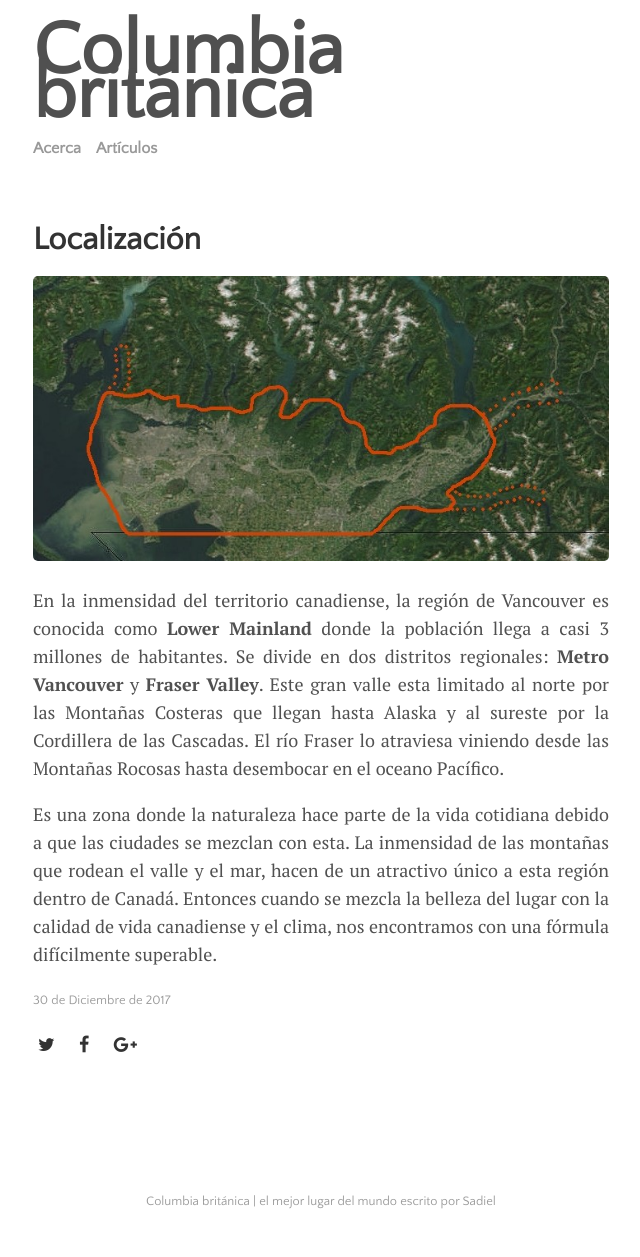
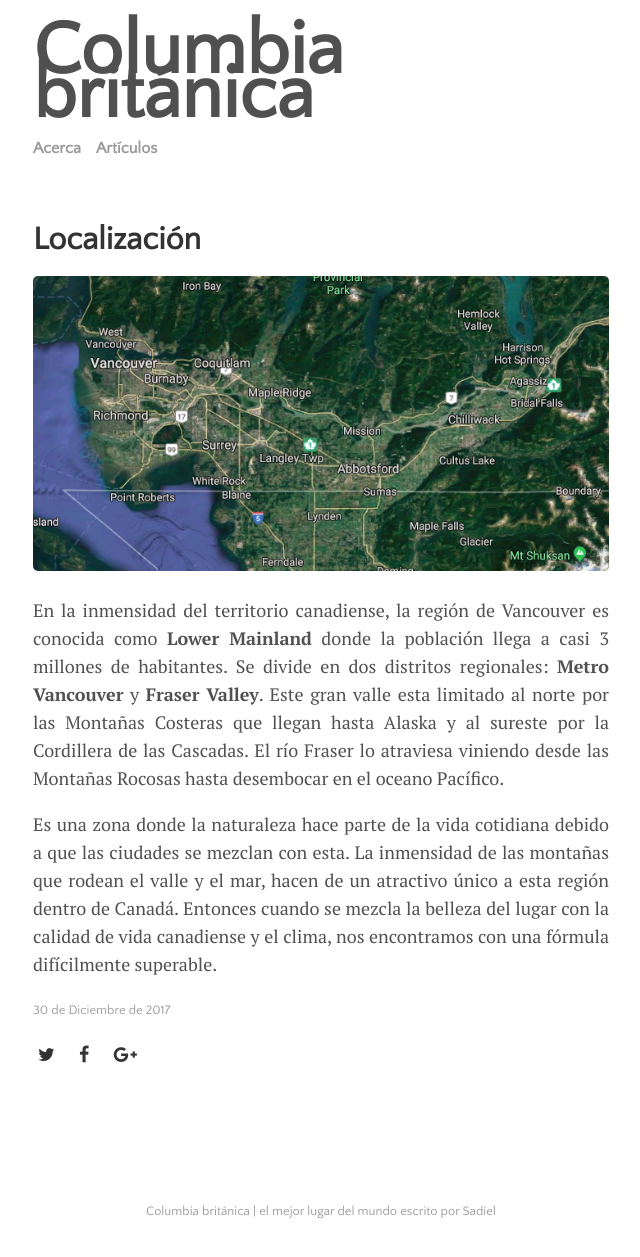
Before and after one commit to sadiel/blog, a Jekyll site: the page built from _posts/2017-12-29-localizacion.md, in a window 1280 px wide. Shown: the whole page, without its empty margins (319-959 px from the left). Built offline with Jekyll 4.4.1, drawn with Linux system fonts in a browser that asks for light colours; nearby versions of some CDN libraries.

Commit message:
Fix localizacion post

```diff
--- a/_posts/2017-12-29-localizacion.md
+++ b/_posts/2017-12-29-localizacion.md
@@ -5,7 +5,7 @@ author: Sadiel
 categories: []
 tags: []
 date: 2017-12-29 19:00:00 -0500
-image: LowerMainland.jpg
+image: LowerMainland.png
 ---
 
 En la inmensidad del territorio canadiense, la región de Vancouver es conocida como <strong>Lower Mainland</strong> donde la población llega a casi 3 millones de habitantes. Se divide en dos distritos regionales: <strong>Metro Vancouver</strong> y <strong>Fraser Valley</strong>. Este gran valle esta limitado al norte por las Montañas Costeras que llegan hasta Alaska y al sureste por la Cordillera de las Cascadas. El río Fraser lo atraviesa viniendo desde las Montañas Rocosas hasta desembocar en el oceano Pacífico.
```
Also changed, not shown: assets/img/LowerMainland.jpg (deleted), assets/img/LowerMainland.png (added).
